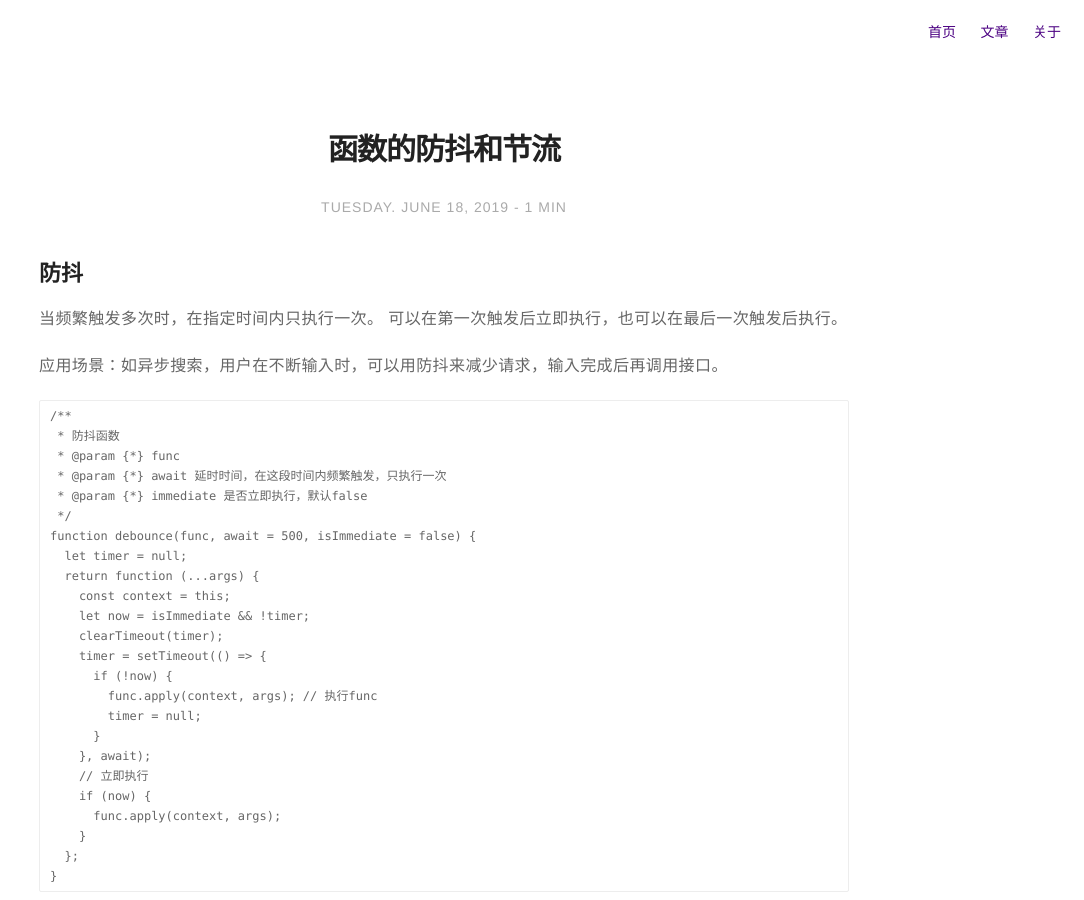
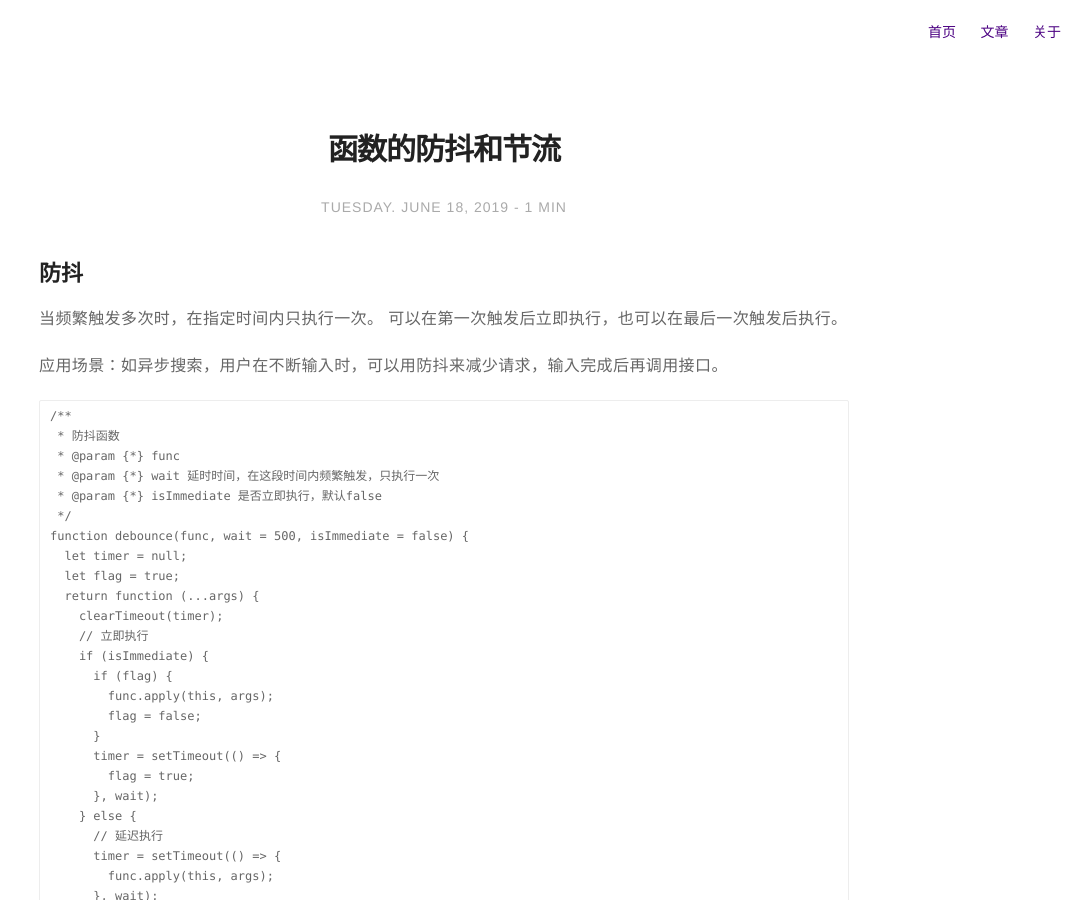
Before and after one commit to lens126261/react-hooks-mobx-ts, a Jekyll site: the page built from _posts/2019-06-18-debounce.markdown, in a window 1280 px wide and 900 px high. Shown: the whole window, without its empty margins (196-1280 px from the left). Built offline with Jekyll 4.4.1, drawn with Linux system fonts in a browser that asks for light colours; some of the changed text lies outside the part shown.

Commit message:
更新博客

```diff
--- a/_posts/2019-06-18-debounce.markdown
+++ b/_posts/2019-06-18-debounce.markdown
@@ -24,24 +24,28 @@ description: 函数
 /**
  * 防抖函数
  * @param {*} func
- * @param {*} await 延时时间，在这段时间内频繁触发，只执行一次
- * @param {*} immediate 是否立即执行，默认false
+ * @param {*} wait 延时时间，在这段时间内频繁触发，只执行一次
+ * @param {*} isImmediate 是否立即执行，默认false
  */
-function debounce(func, await = 500, isImmediate = false) {
+function debounce(func, wait = 500, isImmediate = false) {
   let timer = null;
+  let flag = true;
   return function (...args) {
-    const context = this;
-    let now = isImmediate && !timer;
     clearTimeout(timer);
-    timer = setTimeout(() => {
-      if (!now) {
-        func.apply(context, args); // 执行func
-        timer = null;
+    // 立即执行
+    if (isImmediate) {
+      if (flag) {
+        func.apply(this, args);
+        flag = false;
       }
-    }, await);
-    // 立即执行
-    if (now) {
-      func.apply(context, args);
+      timer = setTimeout(() => {
+        flag = true;
+      }, wait);
+    } else {
+      // 延迟执行
+      timer = setTimeout(() => {
+        func.apply(this, args);
+      }, wait);
     }
   };
 }
```
